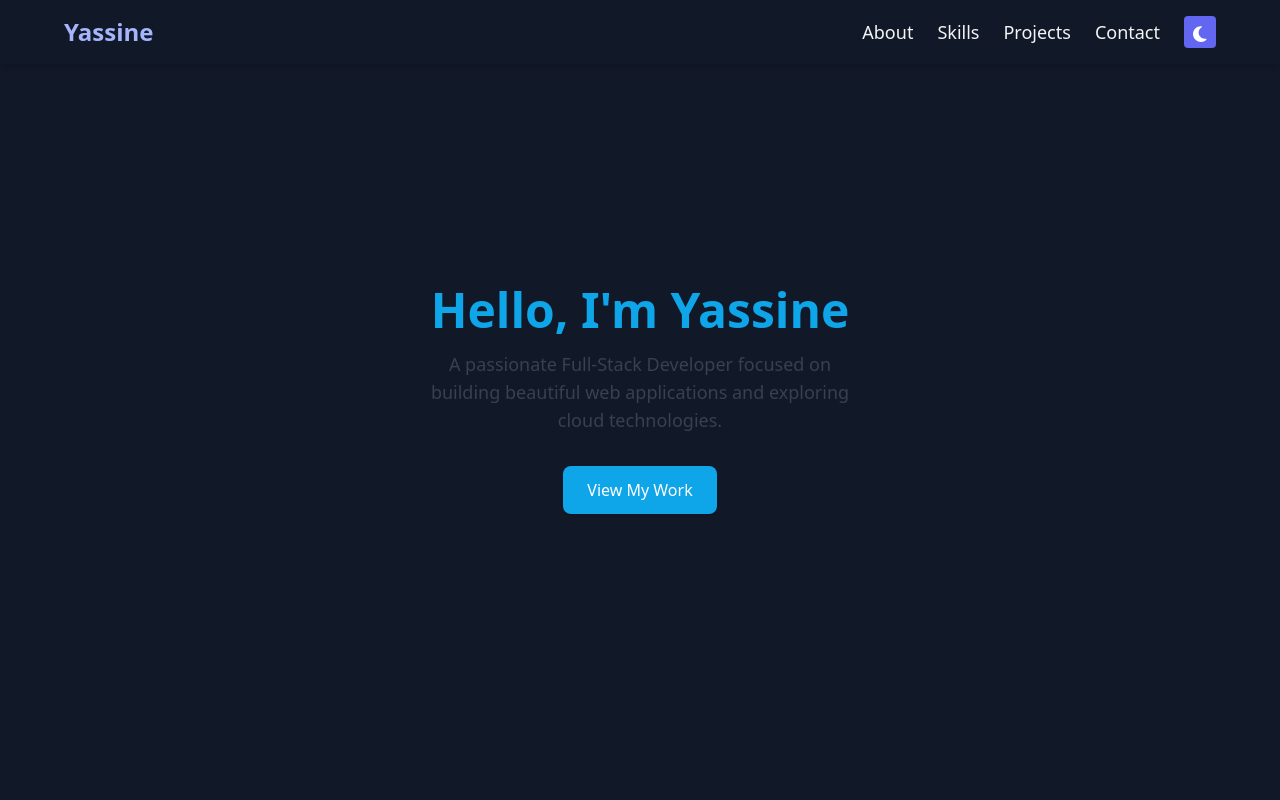
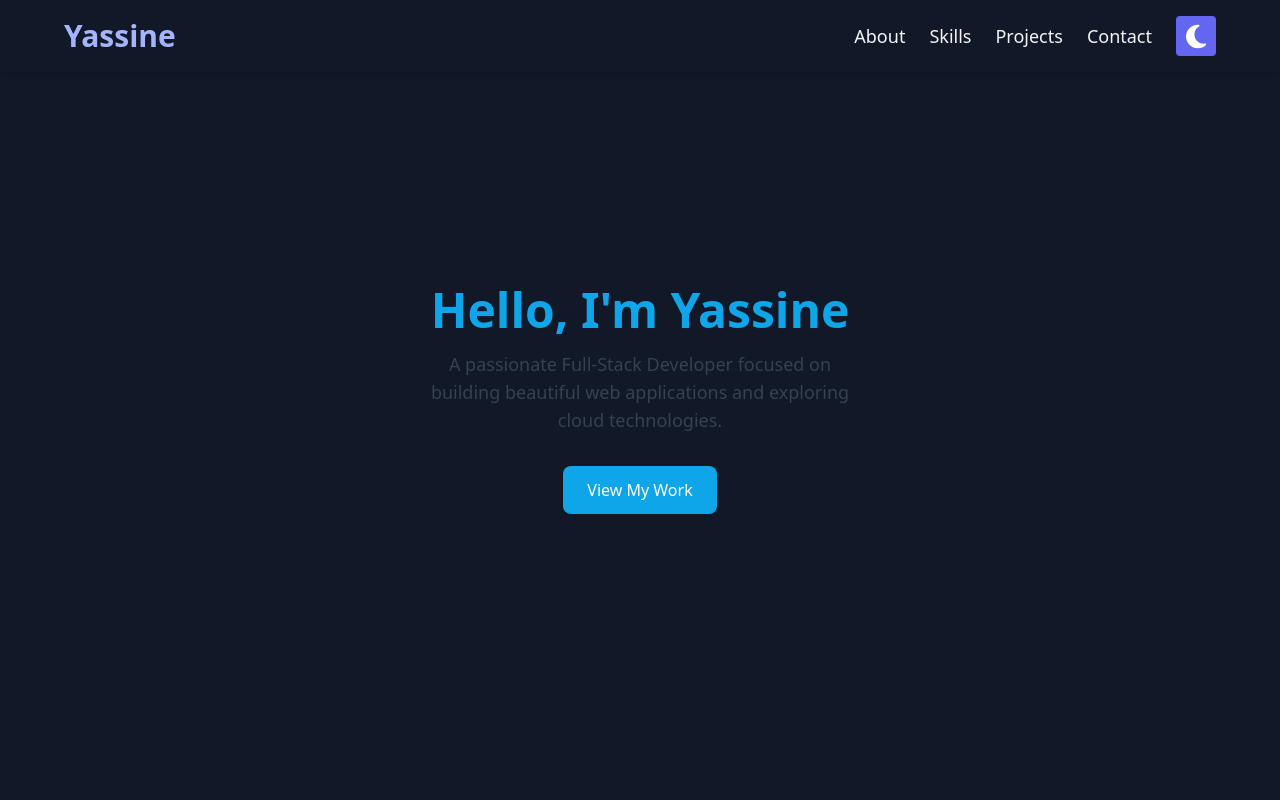
Before and after one commit to ybn0223/YassineB-portfolio, a React (Vite) app in the folder my-portfolio/: page / in a window 1280 px wide. Shown: the top 800 px of the page. Built offline with nearby package versions, Linux system fonts and the light colour scheme.

Commit message:
made buttons larger

```diff
--- a/my-portfolio/src/components/Navbar.tsx
+++ b/my-portfolio/src/components/Navbar.tsx
@@ -33,7 +33,7 @@ export default function Navbar() {
           to="hero"
           smooth={true}
           duration={500}
-          className="text-2xl font-bold text-sky-500 dark:text-indigo-300 cursor-pointer"
+          className="text-3xl font-bold text-sky-500 dark:text-indigo-300 cursor-pointer"
         >
           Yassine
         </Link>
@@ -52,9 +52,9 @@ export default function Navbar() {
           <ThemeButton />
           <button
             onClick={() => setDropdownOpen(!dropdownOpen)}
-            className="w-8 h-8 ml-4 px-2 py-1 bg-sky-500 text-white rounded hover:bg-sky-600 dark:bg-indigo-500 dark:hover:bg-indigo-600"
+            className="w-10 h-10 ml-4 px-2 py-1 bg-sky-500 text-white rounded hover:bg-sky-600 dark:bg-indigo-500 dark:hover:bg-indigo-600"
           >
-            <FontAwesomeIcon icon={!dropdownOpen ? faBars : faX} />
+            <FontAwesomeIcon className='fa-xl' icon={!dropdownOpen ? faBars : faX} />
           </button>
 
           {dropdownOpen && (
--- a/my-portfolio/src/components/ThemeButton.tsx
+++ b/my-portfolio/src/components/ThemeButton.tsx
@@ -17,12 +17,12 @@ const ThemeButton = () => {
 	return ( <>
 	<button
             onClick={() => setDarkMode(!darkMode)}
-            className="w-8 h-8 ml-4 px-2 py-1 bg-sky-500 text-white rounded hover:bg-sky-600 dark:bg-indigo-500 dark:hover:bg-indigo-600"
+            className="w-10 h-10 ml-4 px-2 py-1 bg-sky-500 text-white rounded hover:bg-sky-600 dark:bg-indigo-500 dark:hover:bg-indigo-600"
           >
             {darkMode ?
-			<FontAwesomeIcon icon={faMoon} />
+			<FontAwesomeIcon className="fa-xl" icon={faMoon} />
 				:
-			<FontAwesomeIcon icon={faSun} />
+			<FontAwesomeIcon className="fa-xl" icon={faSun} />
 			}
           </button>
 	</> );
```
